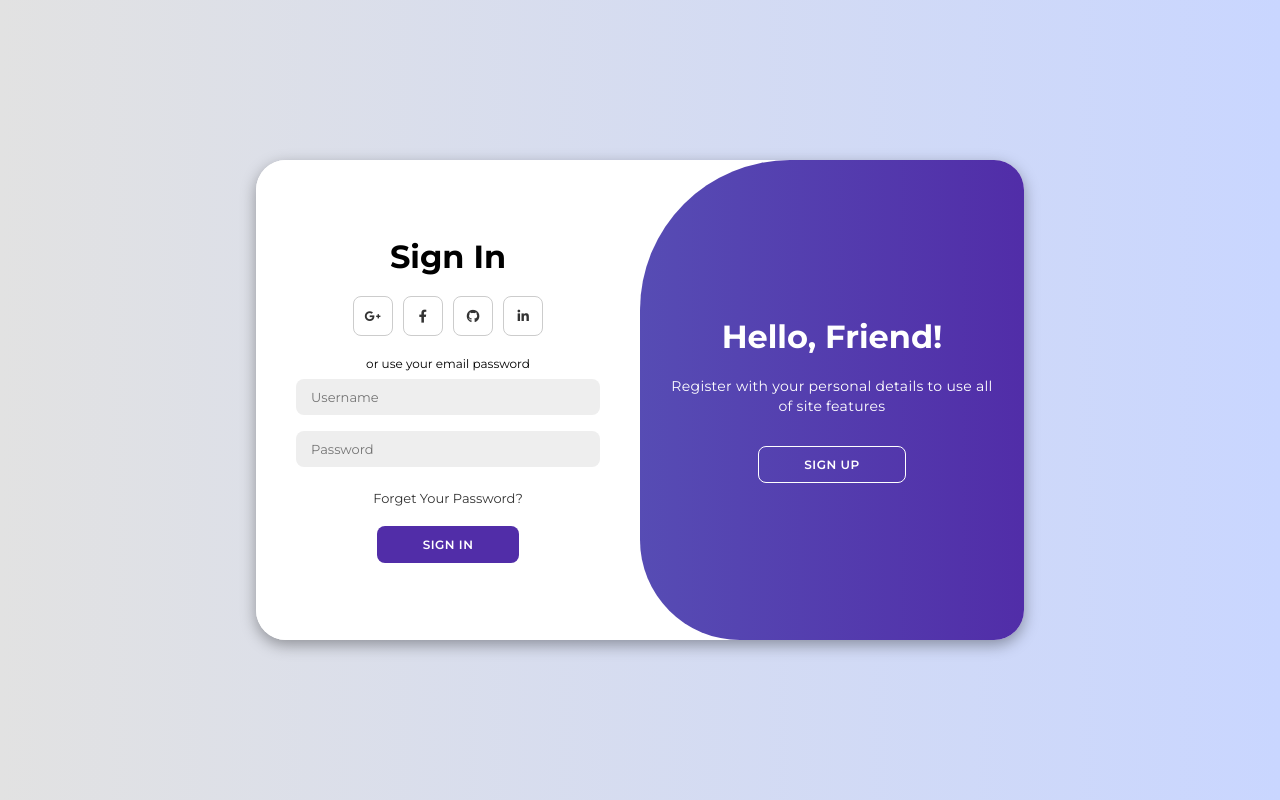
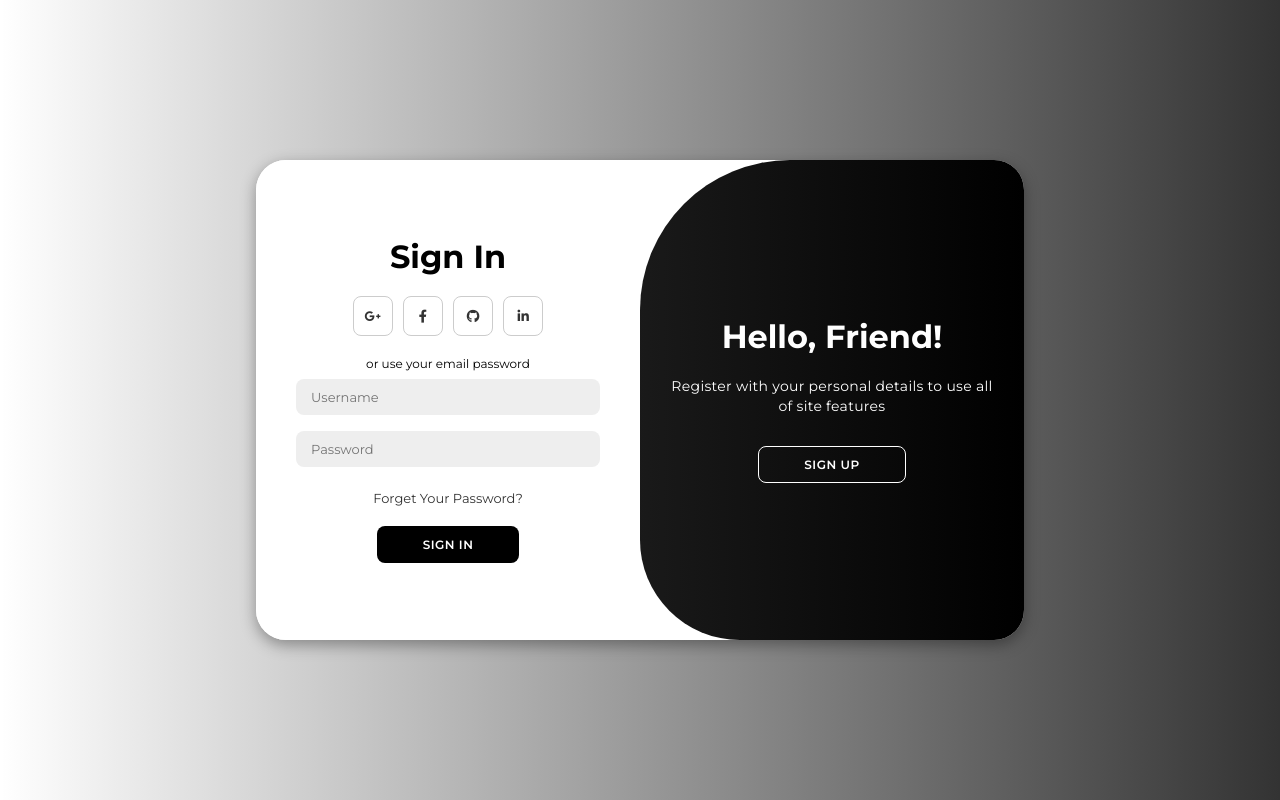
Before and after one commit to charnimo/Eshop_web_project, a PHP site: page /login.php in a window 1280 px wide. Run offline with PHP 8.4, Linux system fonts and the light colour scheme.

Commit message:
nothing new

```diff
--- a/assets/css/style1.css
+++ b/assets/css/style1.css
@@ -8,8 +8,8 @@
 }
 
 body{
-    background-color: #c9d6ff;
-    background: linear-gradient(to right, #e2e2e2, #c9d6ff);
+    background-image: url('../imgs/visax-NJ9o_qvQc8k-unsplash.jpg');
+    background: linear-gradient(to right, transparent,#333);
     display: flex;
     align-items: center;
     justify-content: center;
@@ -47,7 +47,7 @@ body{
 }
 
 .container button{
-    background-color: #512da8;
+    background-color: #000; /* Changement de couleur */
     color: #fff;
     font-size: 12px;
     padding: 10px 45px;
@@ -84,6 +84,7 @@ body{
     border-radius: 8px;
     width: 100%;
     outline: none;
+    color: #000; /* Changement de couleur */
 }
 
 .form-container{
@@ -161,9 +162,9 @@ body{
 }
 
 .toggle{
-    background-color: #512da8;
+    background-color: #000; /* Changement de couleur */
     height: 100%;
-    background: linear-gradient(to right, #5c6bc0, #512da8);
+    background: linear-gradient(to right, #333, #000); /* Changement de couleur */
     color: #fff;
     position: relative;
     left: -100%;
--- a/navbar1.php
+++ b/navbar1.php
@@ -89,10 +89,10 @@
                     <a class="nav-link" href="/contact.html">Contact</a>
                 </li>
                 <li class="nav-item">
-                    <a class="nav-link" href="#">Services</a>
+                    <a class="nav-link" href="/login.php">Login</a>
                 </li>
                 <li class="nav-item">
-                    <a class="nav-link" href="#">Contact</a>
+                    <a class="nav-link" href="/Checkout.php">Cart</a>
                 </li>
             </ul>
         </div>
@@ -130,7 +130,7 @@
         <span class="visually-hidden">Next</span>
     </a>
 </div>
-<!--- ignore the code below-->
+
 <script src="https://code.jquery.com/jquery-3.6.0.min.js"></script>
 <script src="https://cdn.jsdelivr.net/npm/bootstrap@5.3.3/dist/js/bootstrap.bundle.min.js"></script>
 </body>
```
